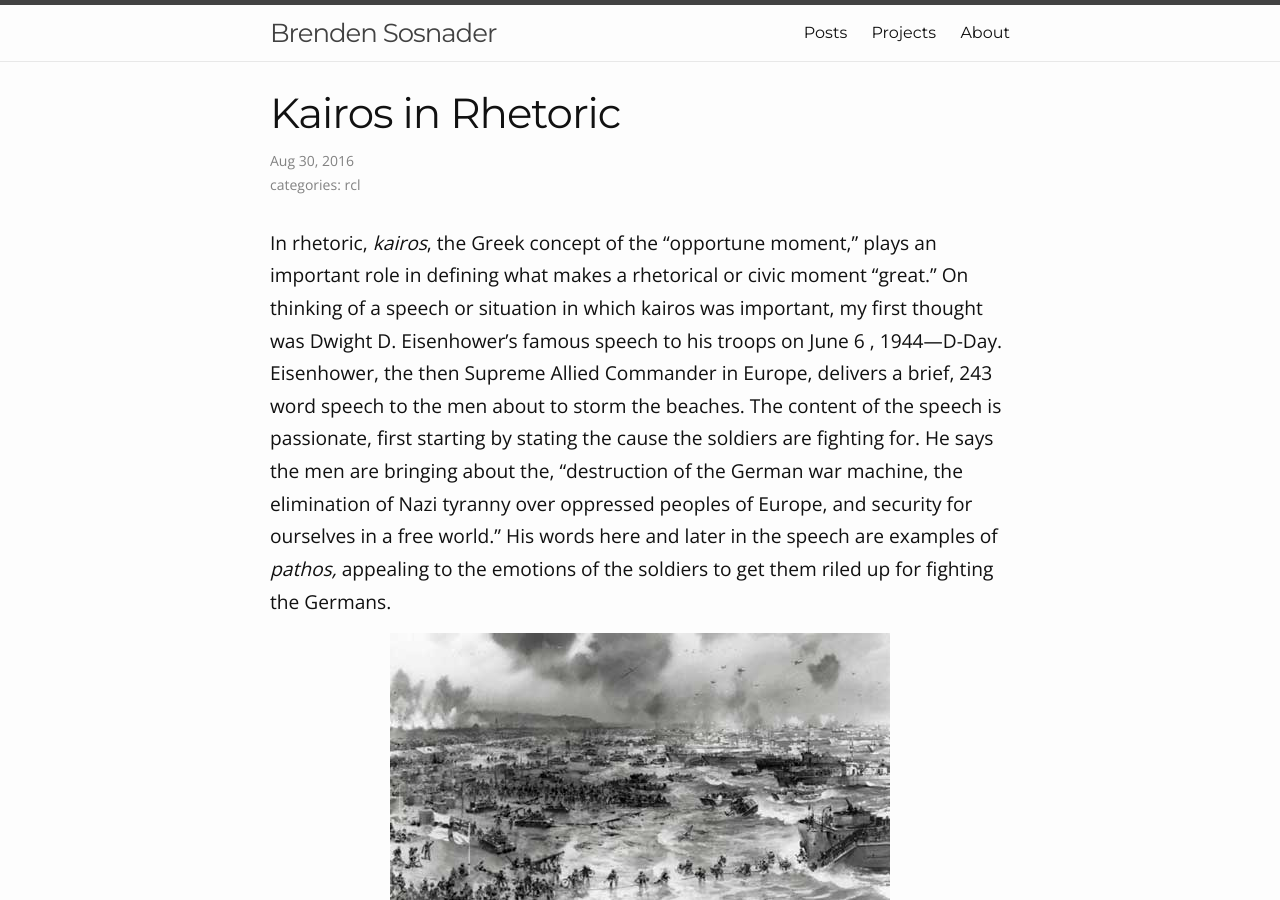
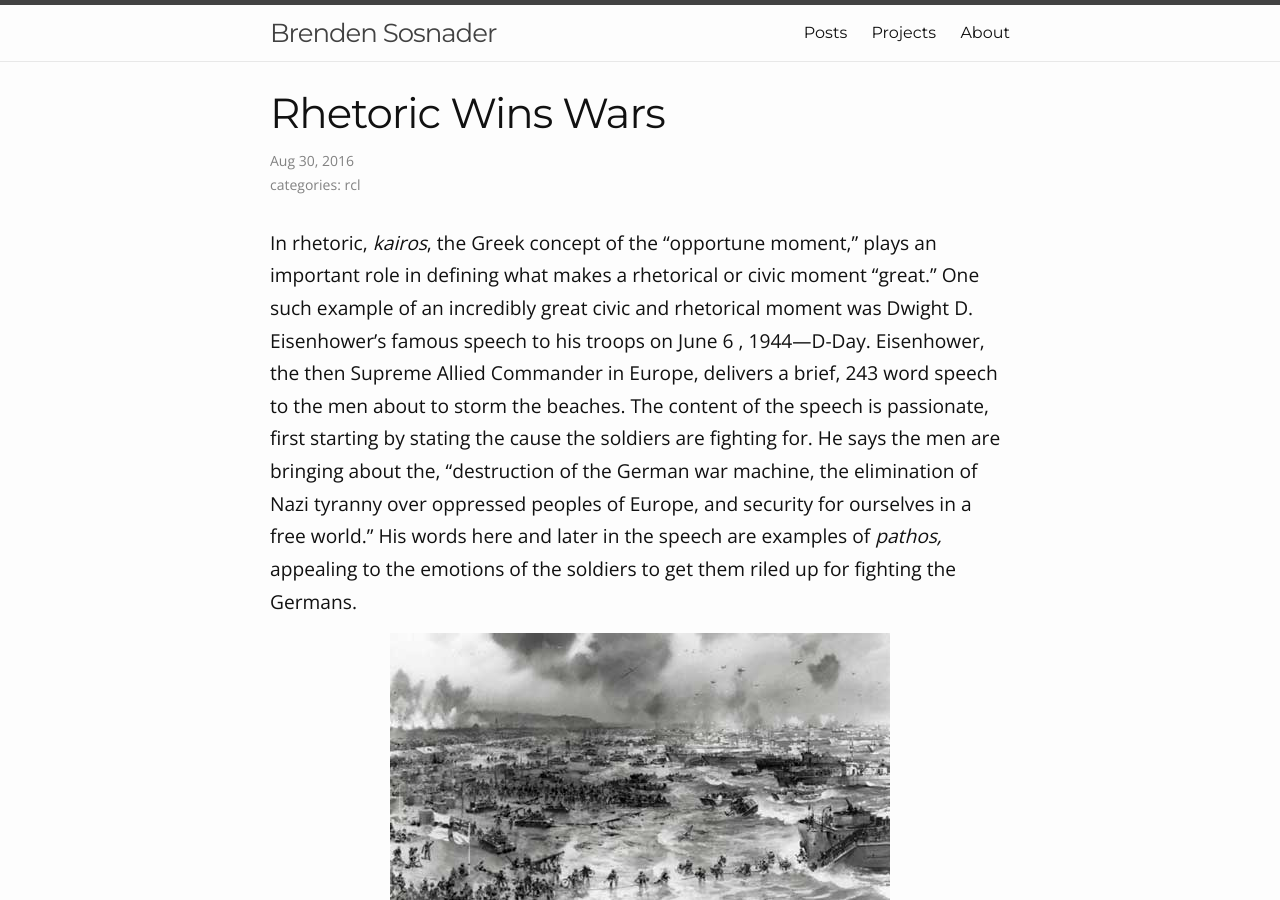
Before and after one commit to bsosnader/sosnader.tk.source, a Jekyll site: the page built from _posts/2016-08-30-first-rcl-post.markdown, in a window 1280 px wide and 900 px high. Built offline with Jekyll 4.4.1, drawn with Linux system fonts in a browser that asks for light colours; comment, search, counter and statistics services are not loaded.

Commit message:
changed rcl article

```diff
--- a/_posts/2016-08-30-first-rcl-post.markdown
+++ b/_posts/2016-08-30-first-rcl-post.markdown
@@ -1,10 +1,10 @@
 ---
 layout: post
-title: Kairos in Rhetoric
+title: Rhetoric Wins Wars
 category: rcl
 ---
 
-In rhetoric, *kairos*, the Greek concept of the "opportune moment," plays an important role in defining what makes a rhetorical or civic moment "great." On thinking of a speech or situation in which kairos was important, my first thought was Dwight D. Eisenhower's famous speech to his troops on June 6 , 1944—D-Day.  Eisenhower, the then Supreme Allied Commander in Europe, delivers a brief, 243 word  speech to the men about to storm the beaches. The content of the speech is passionate, first starting by stating the cause the soldiers are fighting for. He says the men are bringing about the, "destruction of the German war machine, the elimination of Nazi tyranny over oppressed peoples of Europe, and security for ourselves in a free world." His words here and later in the speech are examples of *pathos,*  appealing to the emotions of the soldiers to get them riled up for fighting the Germans.
+In rhetoric, *kairos*, the Greek concept of the "opportune moment," plays an important role in defining what makes a rhetorical or civic moment "great." One such example of an incredibly great civic and rhetorical moment was Dwight D. Eisenhower's famous speech to his troops on June 6 , 1944—D-Day.  Eisenhower, the then Supreme Allied Commander in Europe, delivers a brief, 243 word  speech to the men about to storm the beaches. The content of the speech is passionate, first starting by stating the cause the soldiers are fighting for. He says the men are bringing about the, "destruction of the German war machine, the elimination of Nazi tyranny over oppressed peoples of Europe, and security for ourselves in a free world." His words here and later in the speech are examples of *pathos,*  appealing to the emotions of the soldiers to get them riled up for fighting the Germans.
 
 ![D-Day Invasion]({{ site:baseurl }}/img/posts/dday_landing.jpg)
 *the invasion of Normandy, June 6, 1944*
```
